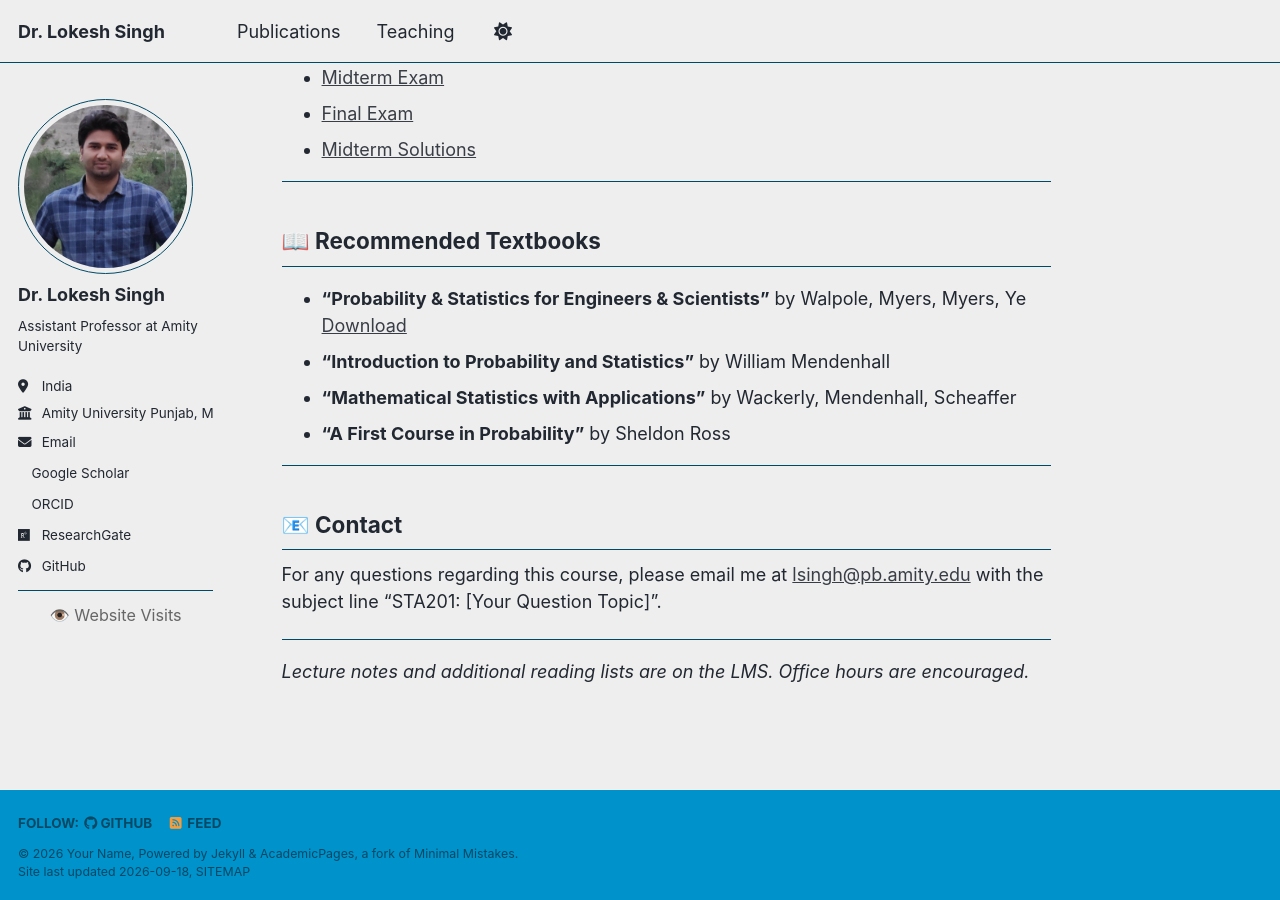
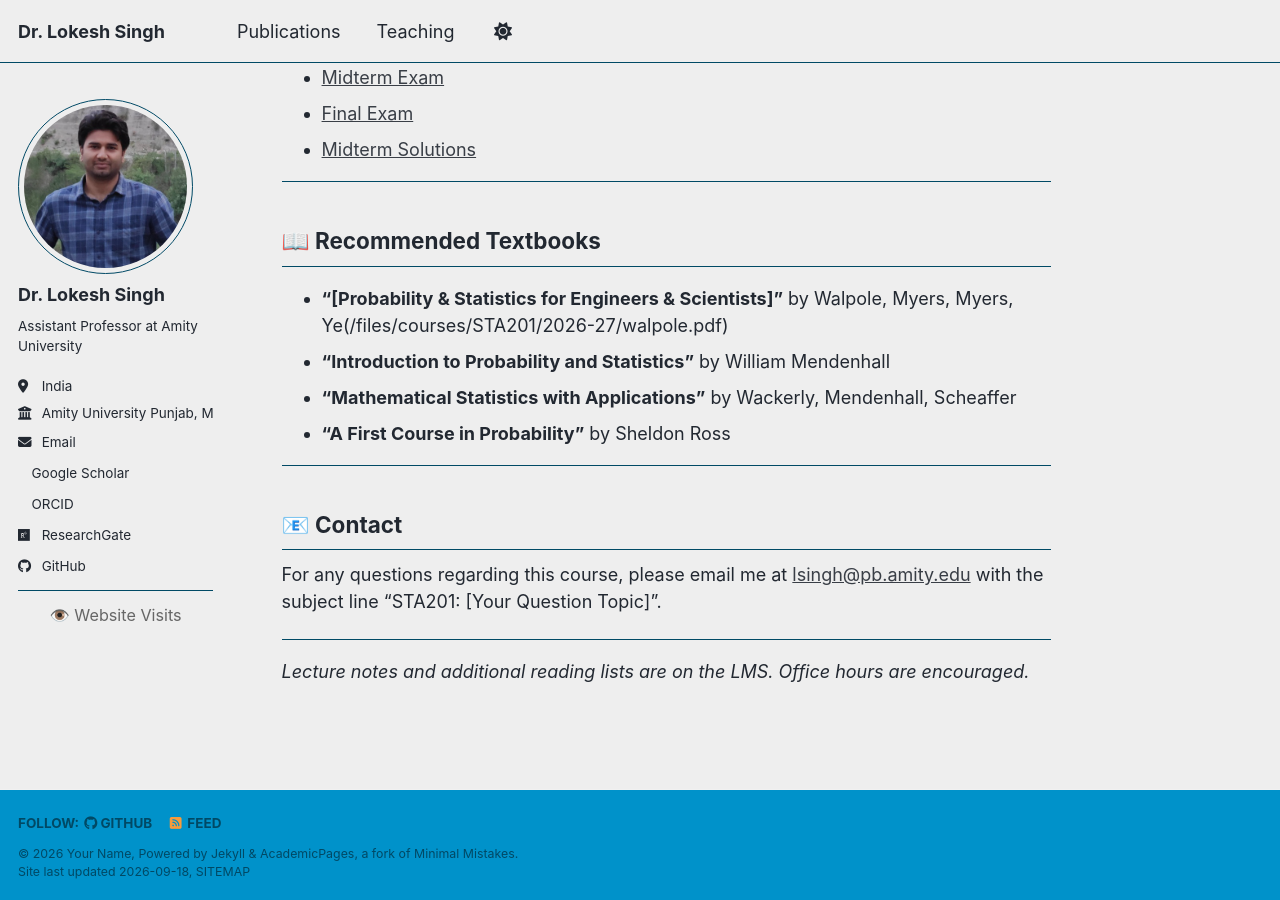
Before and after one commit to lokeshmath/lokeshmath.github.io, a Jekyll site: the page built from _pages/courses/STA201.md, in a window 1280 px wide and 900 px high, scrolled down 3315 px. Built offline with Jekyll 4.4.1, drawn with Linux system fonts in a browser that asks for light colours; comment, search, counter and statistics services are not loaded; a style sheet for code colours, icons or effects is not loaded.

Commit message:
Update STA201.md

```diff
--- a/_pages/courses/STA201.md
+++ b/_pages/courses/STA201.md
@@ -117,7 +117,7 @@ A comprehensive introduction to the theory of probability and statistics, coveri
 ---
 
 ## 📖 Recommended Textbooks
-- **"Probability & Statistics for Engineers & Scientists"** by Walpole, Myers, Myers, Ye [Download](/files/courses/STA201/2026-27/walpole.pdf)
+- **"[Probability & Statistics for Engineers & Scientists]"** by Walpole, Myers, Myers, Ye(/files/courses/STA201/2026-27/walpole.pdf)
 - **"Introduction to Probability and Statistics"** by William Mendenhall
 - **"Mathematical Statistics with Applications"** by Wackerly, Mendenhall, Scheaffer
 - **"A First Course in Probability"** by Sheldon Ross
```
